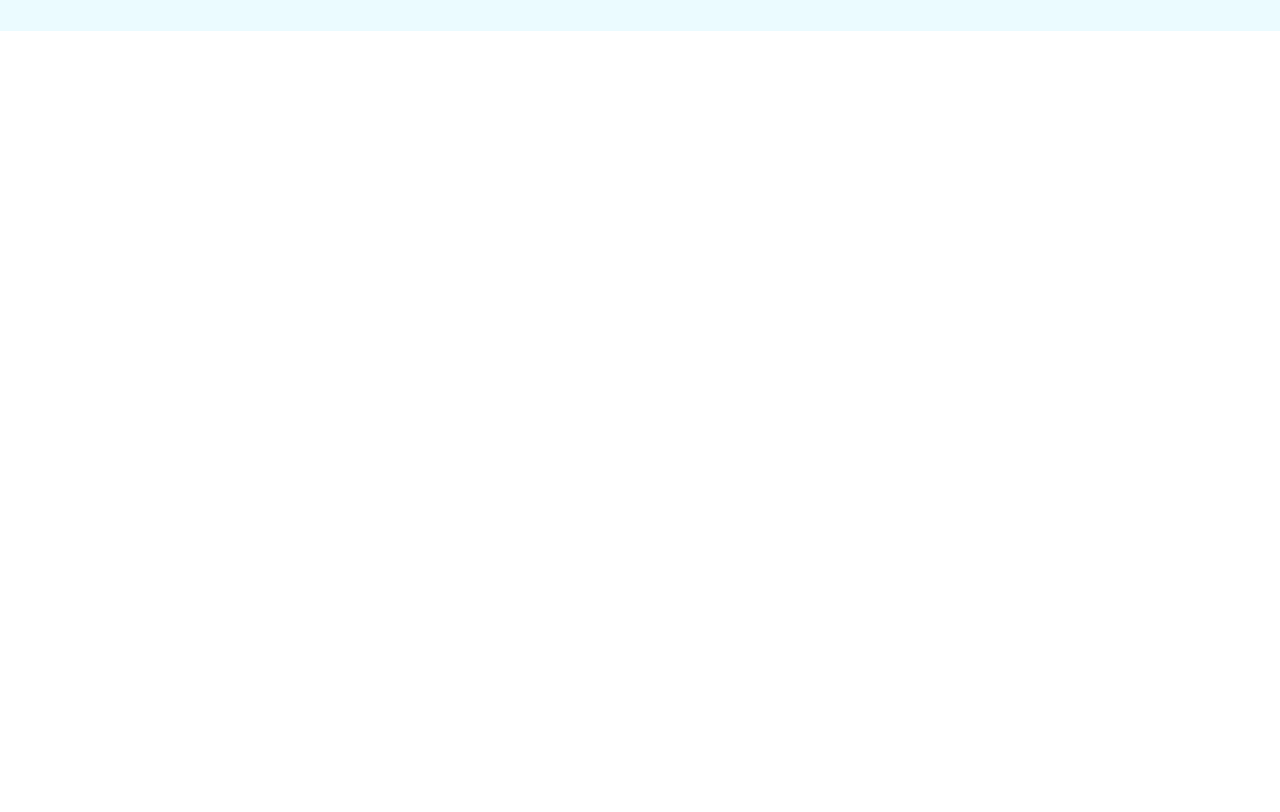
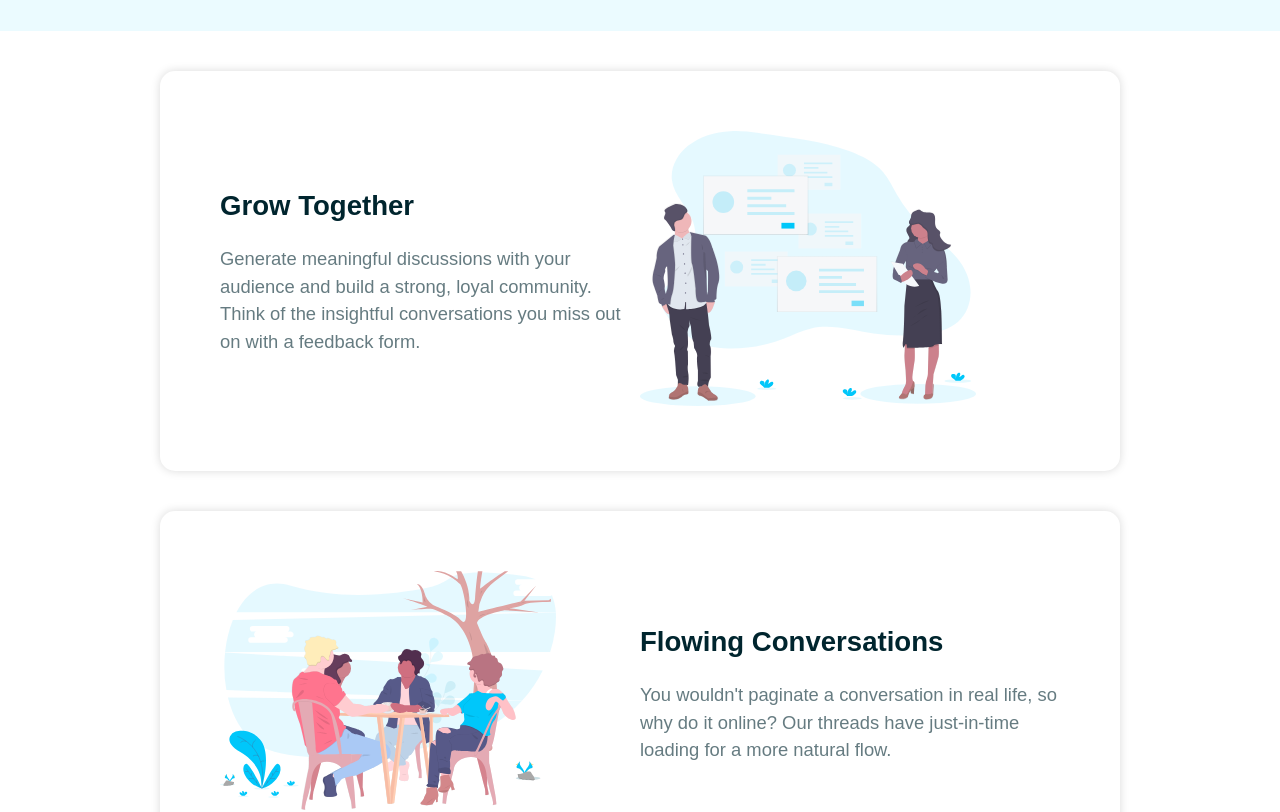
Before and after one commit to lukasz-klekner/landing_page_styled_components, a React (Create React App) app: page / in a window 1280 px wide. Shown: the part 420-1232 px from the top of the page. Before the commit the page ends 800 px from the top, so only its background shows below. Built offline with nearby package versions, Linux system fonts and the light colour scheme.

Commit message:
creates Card component and adds content to body

```diff
--- a/src/App.js
+++ b/src/App.js
@@ -1,5 +1,7 @@
-import { ThemeProvider } from 'styled-components'
+import styled, { ThemeProvider } from 'styled-components'
+import Card from './components/Card'
 import Header from './components/Header'
+import content from './content'
 import GlobalStyles from './GlobalStyles'
 import { theme } from './theme'
 
@@ -9,9 +11,23 @@
       <>
         <GlobalStyles />
         <Header />
+        <S.Container>
+          {content.map((item, id) => (
+            <Card key={id} item={item} />
+          ))}
+        </S.Container>
       </>
     </ThemeProvider>
   )
 }
 
+const S = {
+  Container: styled.div`
+    width: 1000px;
+    max-width: 100%;
+    padding: 0 20px;
+    margin: 0 auto;
+  `,
+}
+
 export default App
--- /dev/null
+++ b/src/components/Card.js
@@ -0,0 +1,38 @@
+import styled from 'styled-components'
+
+const Card = ({ item: { id, title, image, body } }) => (
+  <S.Card layout={id % 2 === 0 && 'row-reverse'}>
+    <div>
+      <h2>{title}</h2>
+      <p>{body}</p>
+    </div>
+
+    <div>
+      <img src={`./images/${image}`} alt='' />
+    </div>
+  </S.Card>
+)
+
+const S = {
+  Card: styled.div`
+    display: flex;
+    align-items: center;
+    background-color: #fff;
+    border-radius: 15px;
+    box-shadow: 0 0 10px rgba(0, 0, 0, 0.15);
+    margin: 40px 0;
+    padding: 60px;
+    flex-direction: ${({ layout }) => layout || 'row'};
+    img {
+      width: 80%;
+    }
+    & > div {
+      flex: 1;
+    }
+    @media (max-width: ${({ theme }) => theme.mobile}) {
+      flex-direction: column;
+    }
+  `,
+}
+
+export default Card
--- /dev/null
+++ b/src/content.js
@@ -0,0 +1,22 @@
+const content = [
+  {
+    id: 1,
+    title: 'Grow Together',
+    body: 'Generate meaningful discussions with your audience and build a strong, loyal community. Think of the insightful conversations you miss out on with a feedback form.',
+    image: 'illustration-grow-together.svg',
+  },
+  {
+    id: 2,
+    title: 'Flowing Conversations',
+    body: "You wouldn't paginate a conversation in real life, so why do it online? Our threads have just-in-time loading for a more natural flow.",
+    image: 'illustration-flowing-conversation.svg',
+  },
+  {
+    id: 3,
+    title: 'Your Users',
+    body: "It takes no time at all to integrate Huddle with your app's authentication solution. This means, once signed in to your app, your users can start chatting immediately.",
+    image: 'illustration-your-users.svg',
+  },
+]
+
+export default content
```
